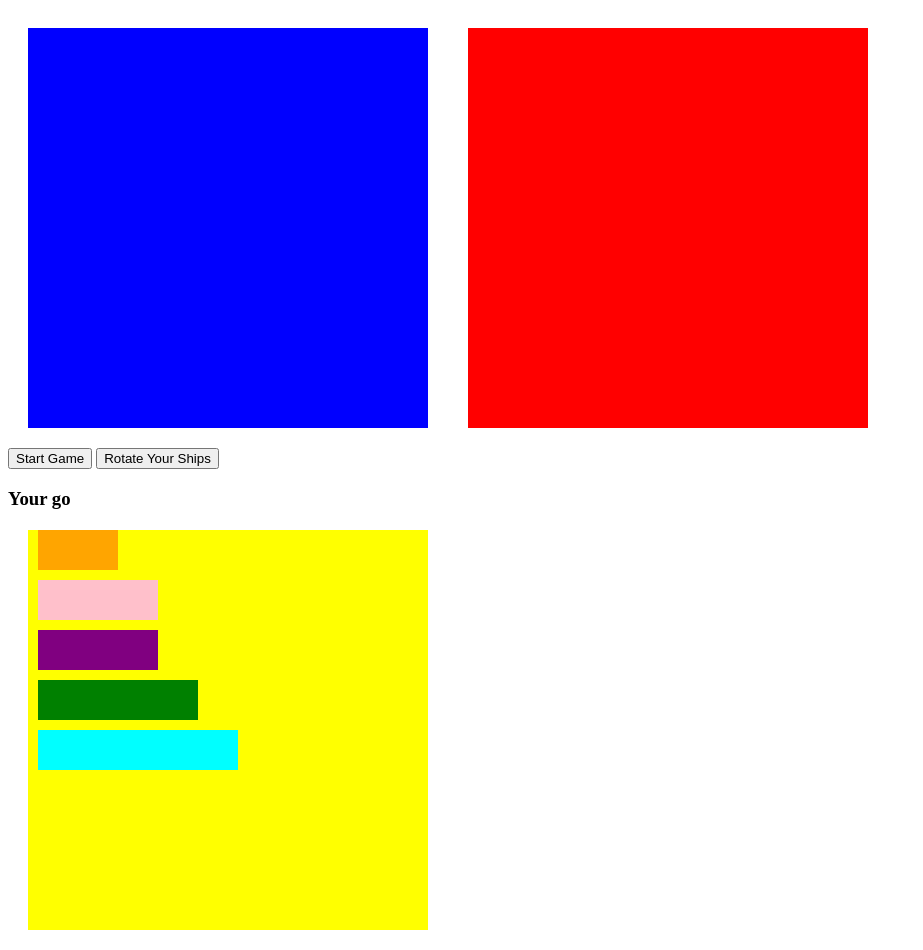
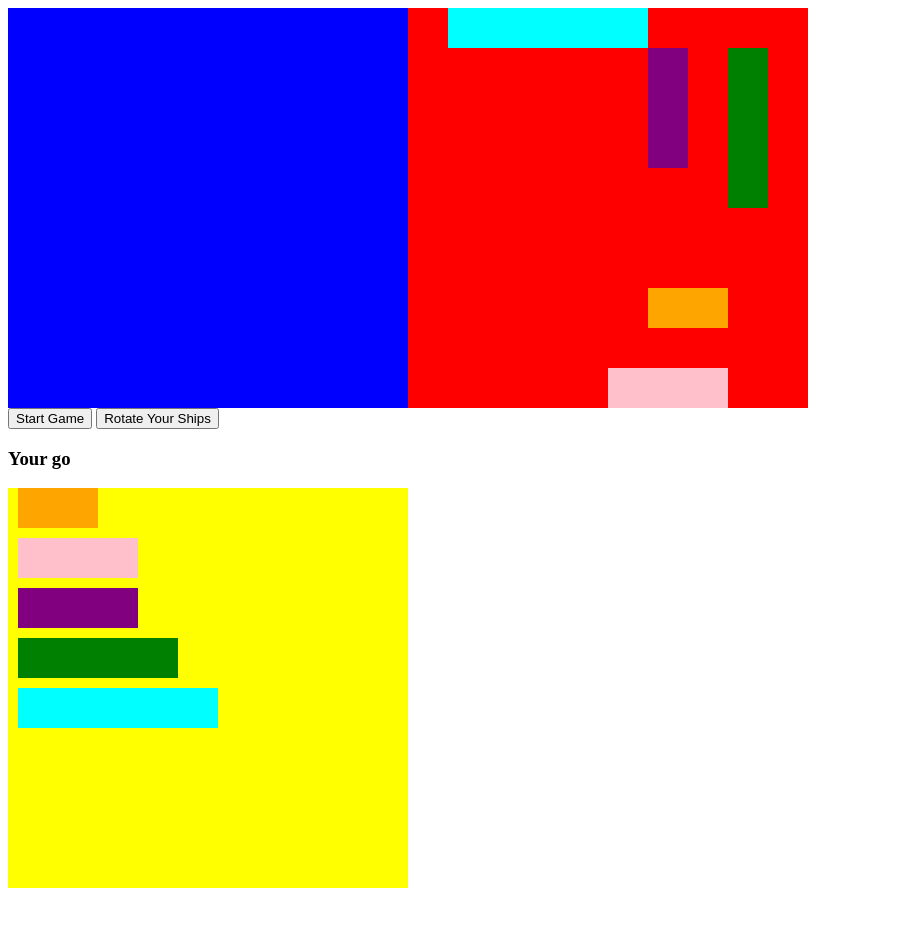
Before and after one commit to hebd1/Battleship, a website: page index.html in a window 1280 px wide. Shown: the whole page, without its empty margins (0-923 px from the left). After the commit the page ends 896 px from the top, so only its background shows below. Drawn offline with nearby package versions, Linux system fonts and the light colour scheme.

Commit message:
display ships on computer screen in random locations

```diff
--- a/app.js
+++ b/app.js
@@ -1,28 +1,115 @@
 // make sure content is loaded first
-document.addEventListener("DOMContentLoaded", () => {
-  const userGrid = $(".grid-user");
-  const computerGrid = $(".grid-computer");
-  const displayGrid = $("grid-display");
-  const ships = $(".ship");
+$(document).ready(function () {
+  const userGrid = $('.grid-user');
+  const computerGrid = $('.grid-computer');
+  const displayGrid = $('grid-display');
+  const ships = $('.ship');
 
   // ships
-  const destroyer = $(".destroyer-container");
-  const carrier = $(".carrier-container");
-  const submarine = $(".submarine-container");
-  const cruiser = $(".cruiser-container");
-  const battleship = $(".battleship-container");
+  const destroyer = $('.destroyer-container');
+  const carrier = $('.carrier-container');
+  const submarine = $('.submarine-container');
+  const cruiser = $('.cruiser-container');
+  const battleship = $('.battleship-container');
 
   // buttons
-  const startButton = $("#start");
-  const rotateButton = $("#rotate");
-  const turnDisplay = $("#whose-go");
-  const infoDisplay = $("#info");
+  const startButton = $('#start');
+  const rotateButton = $('#rotate');
+  const turnDisplay = $('#whose-go');
+  const infoDisplay = $('#info');
 
   const width = 10;
+  const userSquares = [];
+  const computerSquares = [];
 
   // create board
-  function createBoard() {
+  function createBoard(grid, squares) {
     // es6 syntax for squaring number
-    for (let i = 0; i < width ** 2; i++) {}
+    for (let i = 0; i < width ** 2; i++) {
+      let square = document.createElement('div');
+      square.dataset.id = i;
+      grid.append(square);
+      squares.push(square);
+    }
   }
+
+  createBoard(userGrid, userSquares);
+  createBoard(computerGrid, computerSquares);
+
+  // ships
+  const shipArray = [
+    {
+      name: 'destroyer',
+      direction: [
+        [0, 1], // vertical
+        [0, width], // horizontal
+      ],
+    },
+    {
+      name: 'submarine',
+      direction: [
+        [0, 1, 2],
+        [0, width, width * 2],
+      ],
+    },
+    {
+      name: 'cruiser',
+      direction: [
+        [0, 1, 2],
+        [0, width, width * 2],
+      ],
+    },
+    {
+      name: 'battleship',
+      direction: [
+        [0, 1, 2, 3],
+        [0, width, width * 2, width * 3],
+      ],
+    },
+    {
+      name: 'carrier',
+      direction: [
+        [0, 1, 2, 3, 4],
+        [0, width, width * 2, width * 3, width * 4],
+      ],
+    },
+  ];
+
+  // draw computer ships in random locations
+  function drawShip(ship) {
+    let randomDirection = Math.floor(Math.random() * 2);
+    let current = ship.direction[randomDirection];
+    if (randomDirection === 0) direction = 1;
+    if (randomDirection === 1) direction = 10;
+    let randomStart = Math.abs(
+      Math.floor(
+        Math.random() * computerSquares.length -
+          ship.direction[0].length * direction
+      )
+    );
+    // array.some - tests whether at least one element in the array passes the test
+    const isTaken = current.some((index) =>
+      computerSquares[randomStart + index].classList.contains('taken')
+    );
+    const isAtRightEdge = current.some(
+      (index) => (randomStart + index) % width === width - 1
+    );
+    const isAtLeftEdge = current.some(
+      (index) => (randomStart + index) % width === 0
+    );
+
+    if (!isTaken && !isAtRightEdge && !isAtLeftEdge) {
+      current.forEach((index) => {
+        // add taken to classlist of each square in of the ship
+        computerSquares[randomStart + index].classList.add('taken', ship.name);
+      });
+    }
+    // draw again if doesn't work
+    else drawShip(ship);
+  }
+
+  // draw all ships
+  shipArray.forEach((el) => {
+    drawShip(el);
+  });
 });
--- a/index.html
+++ b/index.html
@@ -56,10 +56,6 @@
       </div>
     </div>
   </body>
+  <script src="https://ajax.googleapis.com/ajax/libs/jquery/3.5.1/jquery.min.js"></script>
   <script src="app.js" charset="utf-8"></script>
-  <script
-    src="https://code.jquery.com/jquery-3.5.1.min.js"
-    integrity="sha256-9/aliU8dGd2tb6OSsuzixeV4y/faTqgFtohetphbbj0="
-    crossorigin="anonymous"
-  ></script>
 </html>
--- a/style.css
+++ b/style.css
@@ -9,7 +9,6 @@
   display: flex;
   flex-wrap: wrap;
   background-color: blue;
-  margin: 20px;
 }
 
 .grid div {
@@ -22,14 +21,12 @@
   height: 400px;
   display: flex;
   flex-wrap: wrap;
-  margin:20px;
   background-color: red;
 }
 
 .grid-display {
   width: 400px;
   height: 400px;
-  margin: 20px;
   background-color: yellow;
 }
 
@@ -74,6 +71,26 @@
 }
 
 .ship div {
-  width:40px;
-  height:40px;
+  width: 40px;
+  height: 40px;
 }
+
+.destroyer {
+  background-color: orange;
+}
+
+.battleship {
+  background-color: green;
+}
+
+.submarine {
+  background-color: pink;
+}
+
+.cruiser {
+  background-color: purple;
+}
+
+.carrier {
+  background-color: aqua;
+}
```
Also changed, not shown: package.json (added, +19 -0 lines).
